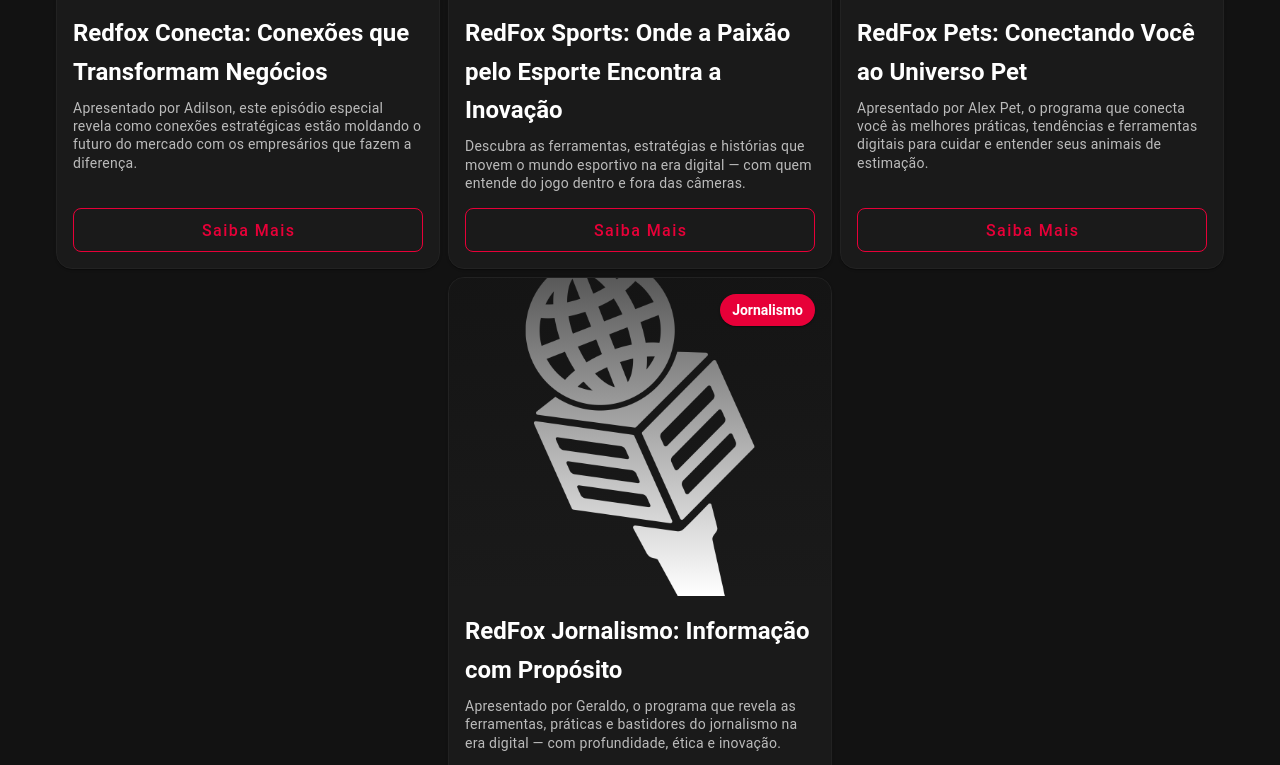
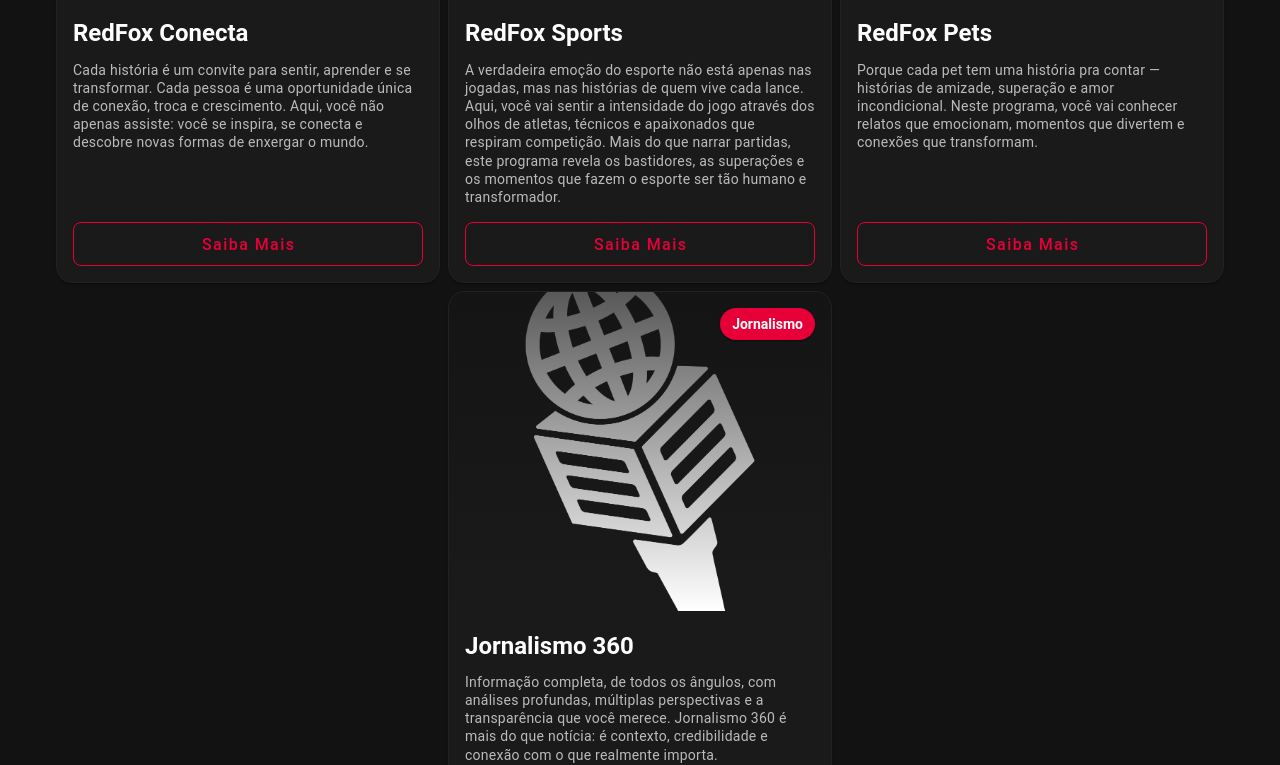
Before and after one commit to joaobrum108/websiteRedfoxTv, a Vue app: page / in a window 1280 px wide. Shown: the part 1317-2082 px from the top of the page. Built offline with nearby package versions, Linux system fonts and the light colour scheme.

Commit message:
textos atualizados

```diff
--- a/src/data/apresentadores.js
+++ b/src/data/apresentadores.js
@@ -59,10 +59,10 @@
     RedfoxConecta: {
       id: 'RedfoxConecta',
       chip: 'Networking',
-      titulo: 'Redfox Conecta: Conexões que Transformam Negócios',
-      subtitulo: 'Apresentado por Adilson, este episódio especial revela como conexões estratégicas estão moldando o futuro do mercado com os empresários que fazem a diferença.',
-      dialogoHorarios: 'Segunda, Quarta e Sexta às 18h',
-      dialogoDuracao: '60 minutos',
+      titulo: 'RedFox Conecta',
+      subtitulo: 'Cada história é um convite para sentir, aprender e se transformar. Cada pessoa é uma oportunidade única de conexão, troca e crescimento. Aqui, você não apenas assiste: você se inspira, se conecta e descobre novas formas de enxergar o mundo.',
+      dialogoHorarios: 'Terça, Quinta às 20h',
+      dialogoDuracao: '',
       imagem: conecta,
       playlistId: 'PLZ7xNeLDMQhypmQ1CAg-CurU7fyjJU2mm',
       fotosConvidados : {
@@ -74,9 +74,9 @@
     redfoxSport: {
       id: 'redfoxSport',
       chip: 'Esportes',
-      titulo: 'RedFox Sports: Onde a Paixão pelo Esporte Encontra a Inovação',
-      subtitulo: 'Descubra as ferramentas, estratégias e histórias que movem o mundo esportivo na era digital — com quem entende do jogo dentro e fora das câmeras.',
-      dialogoHorarios: 'Segunda, Quarta e Sexta às 18h',
+      titulo: 'RedFox Sports',
+      subtitulo: 'A verdadeira emoção do esporte não está apenas nas jogadas, mas nas histórias de quem vive cada lance. Aqui, você vai sentir a intensidade do jogo através dos olhos de atletas, técnicos e apaixonados que respiram competição. Mais do que narrar partidas, este programa revela os bastidores, as superações e os momentos que fazem o esporte ser tão humano e transformador. ',
+      dialogoHorarios: 'Quinta às 18:30h',
       dialogoDuracao: '60 minutos',
       imagem: sports,
       playlistId: 'PLZ7xNeLDMQhwn45JO2QSPf5wHP01aWH8X',
@@ -89,9 +89,9 @@
     redfoxPets : {
       id: 'redfoxPets',
       chip: 'Pets',
-      titulo: 'RedFox Pets: Conectando Você ao Universo Pet',
-      subtitulo: 'Apresentado por Alex Pet, o programa que conecta você às melhores práticas, tendências e ferramentas digitais para cuidar e entender seus animais de estimação.',
-      dialogoHorarios: 'Segunda, Quarta e Sexta às 18h',
+      titulo: 'RedFox Pets',
+      subtitulo: 'Porque cada pet tem uma história pra contar — histórias de amizade, superação e amor incondicional. Neste programa, você vai conhecer relatos que emocionam, momentos que divertem e conexões que transformam. ',
+      dialogoHorarios: 'Terça às 18:30',
       dialogoDuracao: '60 minutos',
       imagem: pets,
       playlistId: 'PLZ7xNeLDMQhy-GoaTD8Hgz94Fx1OSQ343',
@@ -106,9 +106,9 @@
     jornalismo : {
       id: 'redfoxJornalismo',
       chip: 'Jornalismo',
-      titulo: 'RedFox Jornalismo: Informação com Propósito',
-      subtitulo: 'Apresentado por Geraldo, o programa que revela as ferramentas, práticas e bastidores do jornalismo na era digital — com profundidade, ética e inovação.',
-      dialogoHorarios: 'Segunda, Quarta e Sexta às 18h',
+      titulo: 'Jornalismo 360',
+      subtitulo: 'Informação completa, de todos os ângulos, com análises profundas, múltiplas perspectivas e a transparência que você merece. Jornalismo 360 é mais do que notícia: é contexto, credibilidade e conexão com o que realmente importa.',
+      dialogoHorarios: 'Terça e Quinta às 18:30',
       dialogoDuracao: '60 minutos',
       imagem: logo360,
       playlistId: 'PLZ7xNeLDMQhxoFlgwntLi_WjkLHFzTchu',
--- a/src/layouts/LayoutHome.vue
+++ b/src/layouts/LayoutHome.vue
@@ -1,6 +1,6 @@
 <template>
   <v-main style="position: relative;">
-    <!-- Seção Hero (mantida igual) -->
+
     <section class="home-section">
       <v-container class="d-flex align-center justify-center" style="height: 100%;">
         <v-row class="d-flex align-center justify-center" style="height: 100%;">
@@ -37,7 +37,6 @@
       </v-container>
     </section>
 
-    <!-- Seção Canais - CORRIGIDA -->
     <section class="home-section-2">
       <v-container>
         <v-row>
@@ -47,13 +46,10 @@
             </h2>
             <br>
             <p class="text-body-1 text-md-h5">
-              Conteúdo diversificado para todos os gostos. Escolha seu favorito e
-              <br>
-              aproveite!
+              Conteúdo diversificado para todos os gostos. Escolha seu favorito e <br> aproveite!
             </p>
           </v-col>
         </v-row>
-
 
         <v-row class="d-flex justify-center" dense>
           <v-col
@@ -68,10 +64,9 @@
           >
             <v-card
               class="apresentador-card d-flex flex-column"
-        style="border: #222222 1px solid; border-radius: 16px; width: 100%; max-width: 400px; min-height: 574px;"
+              style="border: #222222 1px solid; border-radius: 16px; width: 100%; max-width: 400px; min-height: 374px;"
               outlined
             >
-
               <div class="flex-grow-1">
                 <div class="card-image-container">
                   <v-img
@@ -85,7 +80,7 @@
                         variant="elevated"
                         :color="canal.corChip || '#e70038'"
                         text-color="white"
-                  style="text-transform: capitalize;font-weight: bold;"
+                        style="text-transform: capitalize; font-weight: bold;"
                         small
                       >
                         {{ canal.chip }}
@@ -98,15 +93,20 @@
                   </div>
                 </div>
 
-          <v-card-title style="font-weight: bold;white-space: pre-wrap;" class="justify-center text-h5 text-left px-4 pt-4">
+                <v-card-title
+                  style="font-weight: bold; white-space: pre-wrap;"
+                  class="justify-center text-h5 text-left px-4 pt-4"
+                >
                   {{ canal.titulo }}
                 </v-card-title>
 
-          <v-card-subtitle class="text-left card-subtitle px-4" style="white-space: pre-line; line-height: 1.3;">
+                <v-card-subtitle
+                  class="text-left card-subtitle px-4"
+                  style="white-space: pre-line; line-height: 1.3;"
+                >
                   {{ canal.subtitulo }}
                 </v-card-subtitle>
               </div>
-
 
               <v-card-actions class="justify-center pa-4 mt-auto">
                 <v-btn
@@ -127,6 +127,7 @@
   </v-main>
 </template>
 
+
 <script setup>
 import apresentadores from '../data/apresentadores'
 
@@ -134,16 +135,6 @@
 </script>
 
 <style scoped>
-
-
-/* .card-subtitle {
-  display: -webkit-box;
-  -webkit-line-clamp:6;
-  line-clamp: 6;
-  -webkit-box-orient: vertical;
-  overflow: hidden;
-  text-overflow: ellipsis;
-} */
 
 .btn1 {
   box-shadow: red 0px 4px 20px -5px;
--- a/src/layouts/canaisLayout.vue
+++ b/src/layouts/canaisLayout.vue
@@ -63,7 +63,7 @@
 
 <template>
   <div v-if="dados && Object.keys(dados).length">
-    <section style="max-height: 90vh;">
+    <section style="min-height: 90vh;">
       <v-container
         fluid
         style="height: auto; width: 100%; min-height: 90vh;  display: flex; align-items: center; justify-content: center;"
@@ -108,13 +108,6 @@
                 </v-sheet>
               </v-col>
 
-              <v-col cols="auto">
-                <v-sheet elevation="10" class="pa-4 card-item2">
-                  <v-icon color="red">mdi-calendar-clock</v-icon>
-                  <p class="text-subtitle-1 font-weight-medium text-left">Duração</p>
-                  <h3 class="text-left">{{ dados.dialogoDuracao || '' }}</h3>
-                </v-sheet>
-              </v-col>
             </v-row>
 
             <v-row class="mt-4">
@@ -123,10 +116,10 @@
                   class="btn1"
                   color="primary"
                   variant="elevated"
-                  :href="`https://www.youtube.com/playlist?list=${dados.playlistId}`"
+                  :href="`https://linktr.ee/redfoxtv`"
                   target="_blank"
                 >
-                  Assista Agora
+                  Explorar mais
                 </v-btn>
               </v-col>
               <v-col cols="auto">
```
Lines whose indentation alone changed are shown as unchanged.
